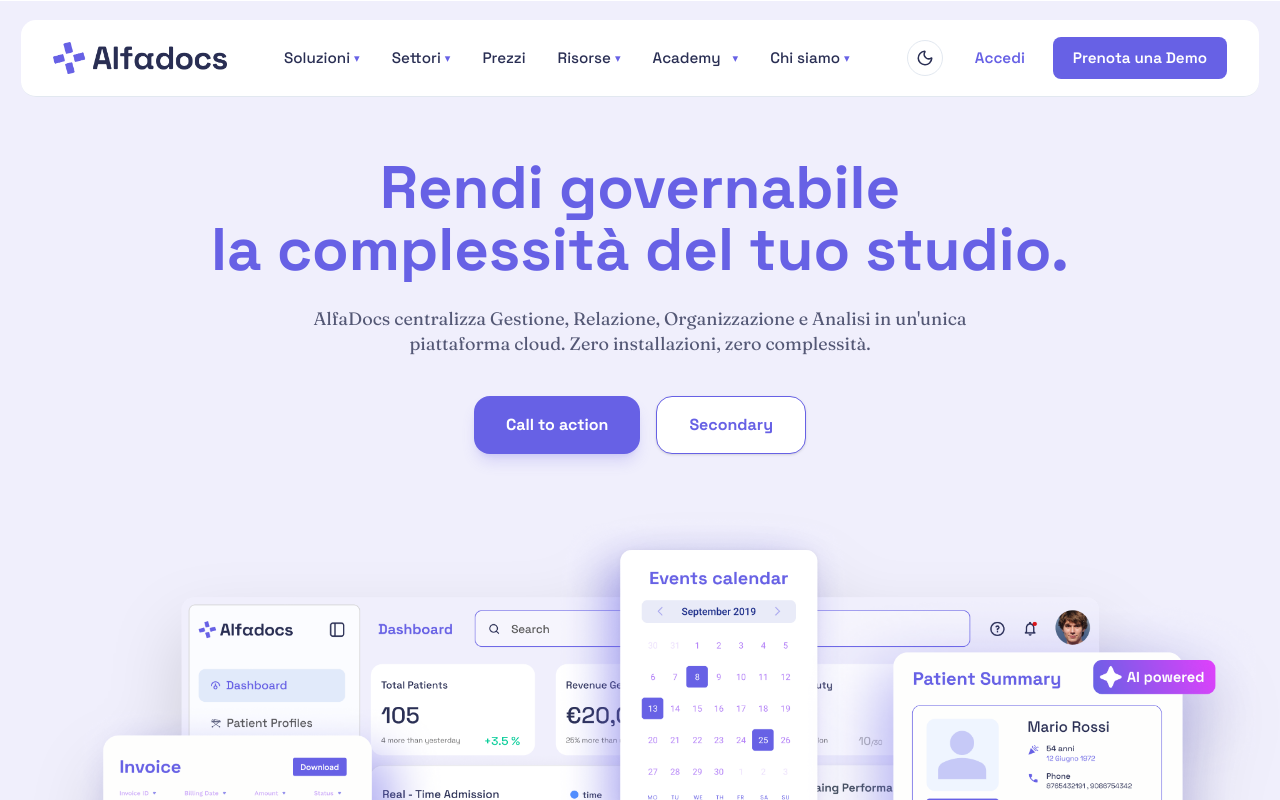
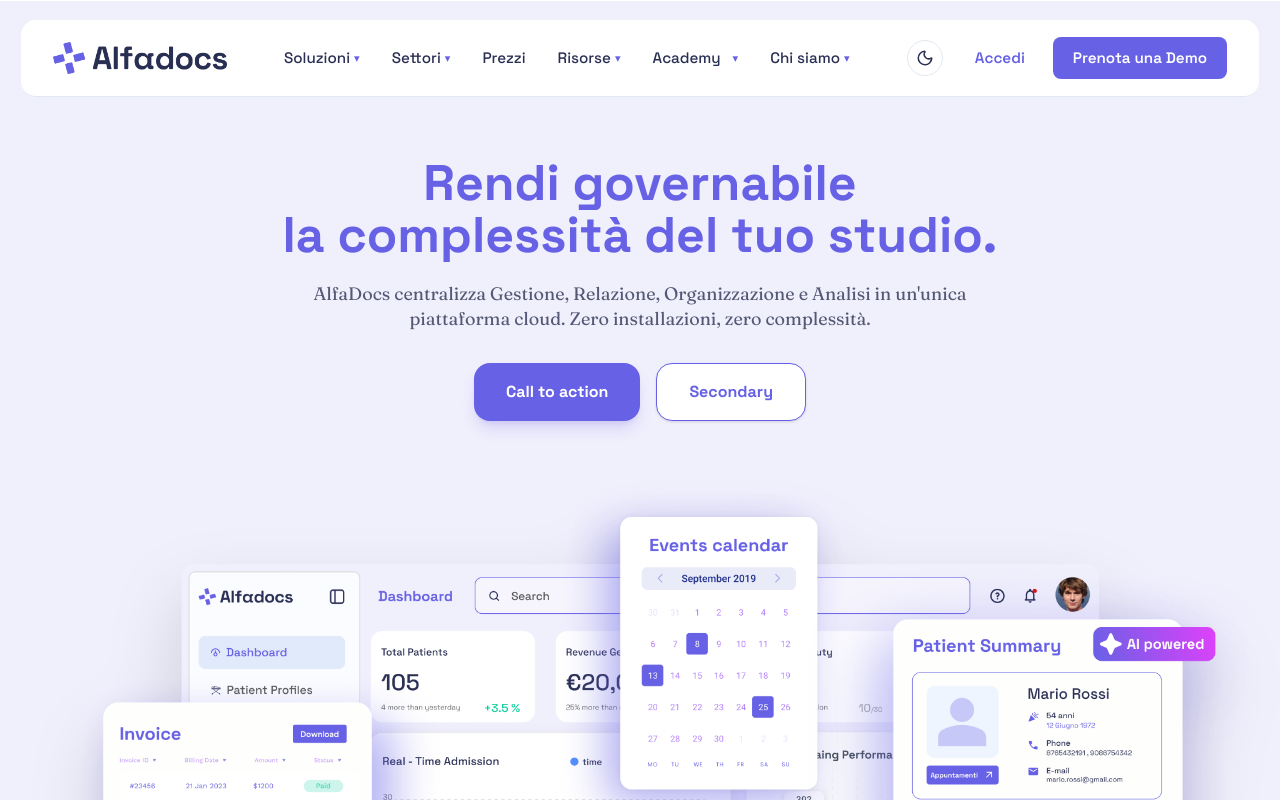
Before and after one commit to influencee-dev/New-AlfaDocs, a React (Vite) app: page / in a window 1280 px wide. Shown: the top 800 px of the page. Built offline with nearby package versions, Linux system fonts and the light colour scheme.

Commit message:
Update Home.tsx

```diff
--- a/src/pages/Home.tsx
+++ b/src/pages/Home.tsx
@@ -16,11 +16,11 @@
     transition={{ duration: 0.5 }}
     className="text-center z-10 pt-20"
   >
-    <h1 className="font-heading font-bold text-[60px] leading-[104%] tracking-[-3%] text-[#6761E5] mb-6">
+    <h1 className="font-heading font-bold text-[50px] leading-[104%] tracking-[-3%] text-[#6761E5] mb-5">
       Rendi governabile <br /> la complessità del tuo studio.
     </h1>
 
-    <p className="font-serif font-regular text-[18px] leading-[140%] tracking-[-0.5%] text-[#545875] max-w-2xl mx-auto mb-10">
+    <p className="font-serif font-regular text-[18px] leading-[140%] tracking-[-0.5%] text-[#545875] max-w-2xl mx-auto mb-8">
       AlfaDocs centralizza Gestione, Relazione, Organizzazione e Analisi in un'unica piattaforma cloud. Zero installazioni, zero complessità.
     </p>
 
```
